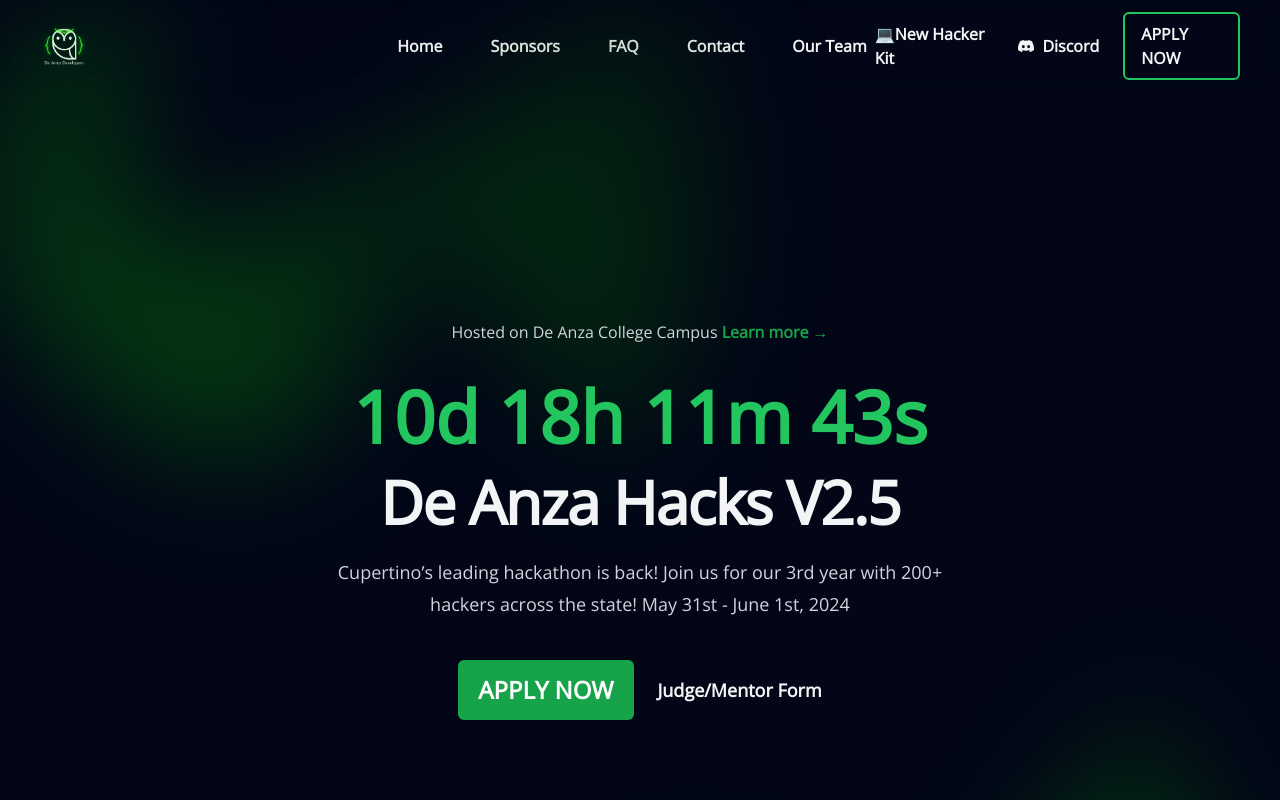
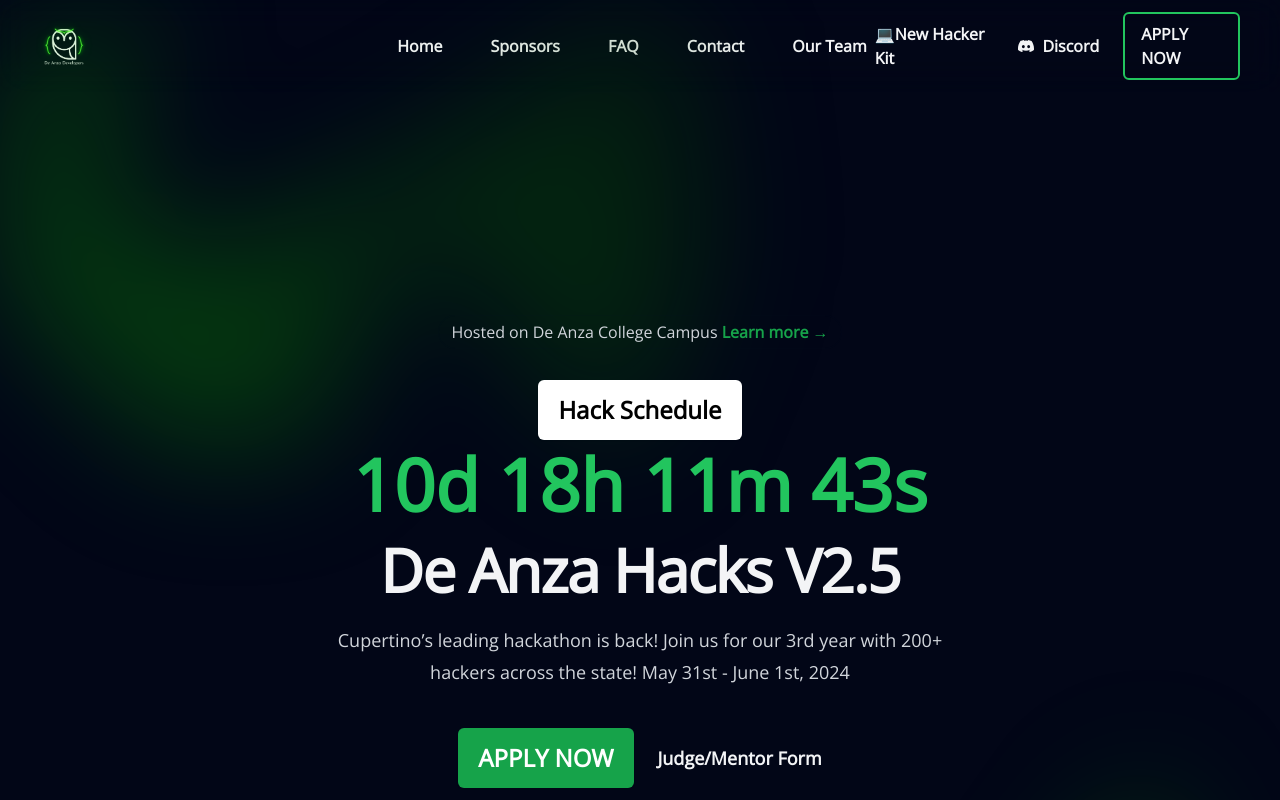
Before and after one commit to moyamanuel/da-hacks.github.io, a Next.js app: page / in a window 1280 px wide. Shown: the top 800 px of the page. Built offline with nearby package versions, Linux system fonts and the light colour scheme.

Commit message:
hack schedule

```diff
--- a/src/app/components/landing.tsx
+++ b/src/app/components/landing.tsx
@@ -35,12 +35,22 @@
                 </a>
               </div>
             </div>
-            <div className="flex justify-center">
+
+            <div className="flex flex-col items-center gap-2">
+              <a
+                href="https://deanzahacks.com/live-schedule"
+                target="_blank"
+                rel="noreferrer"
+                className="rounded-md bg-white px-5 py-3.5 text-base lg:text-2xl font-bold text-black shadow-sm hover:bg-gray-500 focus-visible:outline focus-visible:outline-2 focus-visible:outline-offset-2 focus-visible:outline-green-600"
+              >
+                Hack Schedule
+              </a>
               <Countdown
                 //   className="xl:text-7xl lg:text-6xl text-8xl mb-4 font-CerealBD text-white"
                 targetDate="2024-05-31T13:00:00"
               />
             </div>
+
             <div className="text-center">
               <h1 className="text-4xl font-bold tracking-tight text-gray-100 sm:text-6xl">
                 De Anza Hacks V2.5
```
